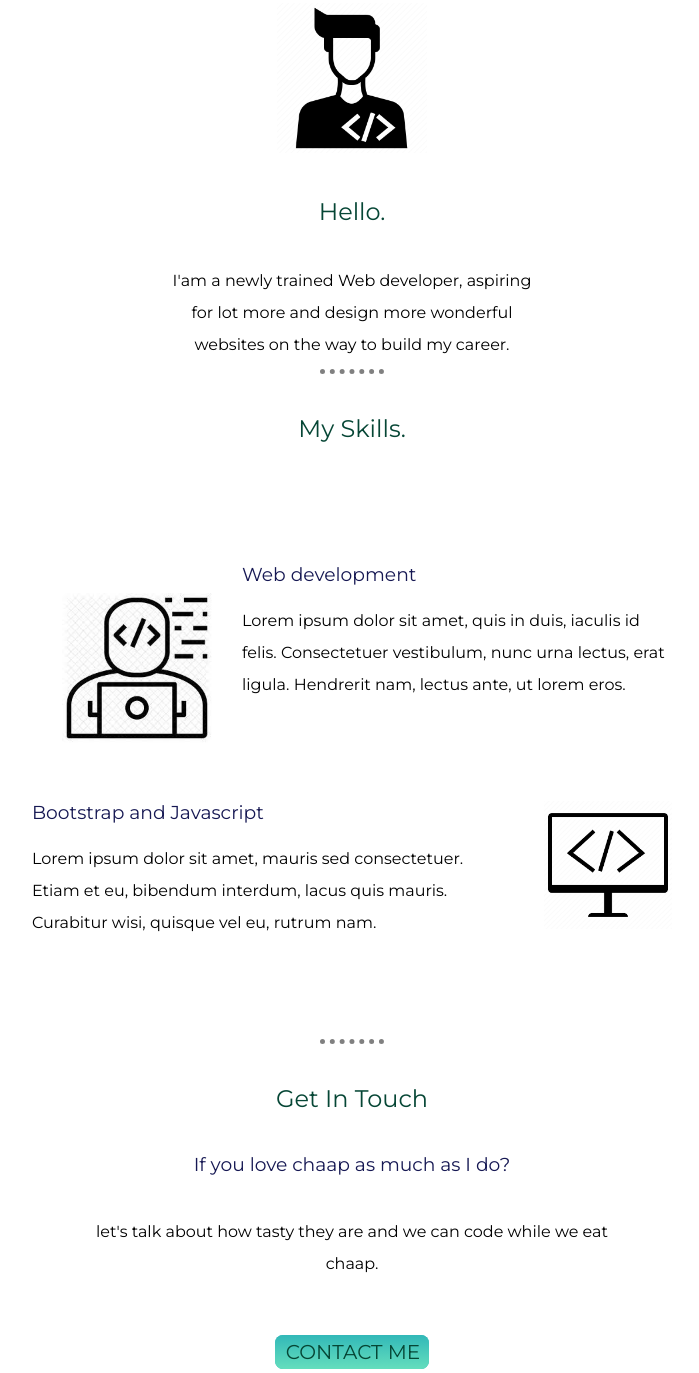
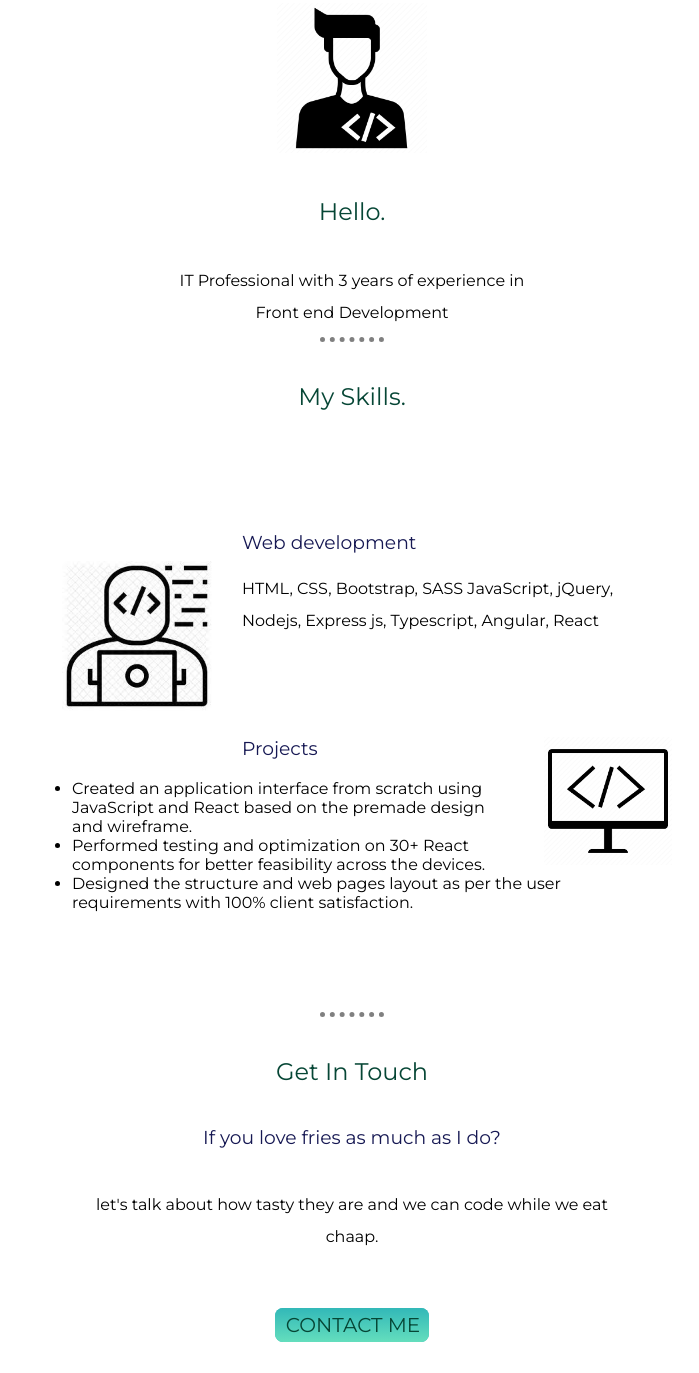
Before and after one commit to vaishhhhhh/CSS, a plain HTML site: page index.html in a window 1280 px wide. Shown: the part 965-2338 px from the top of the page, without its empty margins (288-987 px from the left). Drawn offline with Linux system fonts and the light colour scheme; a web font is replaced by a local one.

Commit message:
Update index.html

```diff
--- a/index.html
+++ b/index.html
@@ -23,7 +23,7 @@
         width="150px"
       height="150px">
         <h2>Hello.</h2>
-        <p class="bio">I'am a newly trained Web developer, aspiring for lot more and design more wonderful websites on the way to build my career.</p>
+        <p class="bio">IT Professional with 3 years of experience in Front end Development </p>
       </div>
       <hr>
       <div class="skills">
@@ -31,18 +31,21 @@
         <div class="skill-row">
           <img class="web-development" src="developer.jpeg" alt="developer logo">
           <h3>Web development</h3>
-          <p>Lorem ipsum dolor sit amet, quis in duis, iaculis id felis. Consectetuer vestibulum, nunc urna lectus, erat ligula. Hendrerit nam, lectus ante, ut lorem eros.</p>
+          <p>HTML, CSS, Bootstrap, SASS JavaScript, jQuery, Nodejs, Express js, Typescript, Angular, React</p>
         </div>
         <div class="skill-row">
           <img class="design" src="develop.png" alt="develop logo">
-          <h3>Bootstrap and Javascript</h3>
-          <p>Lorem ipsum dolor sit amet, mauris sed consectetuer. Etiam et eu, bibendum interdum, lacus quis mauris. Curabitur wisi, quisque vel eu, rutrum nam.</p>
+          <h3>Projects</h3>
+          <ul><li>Created an application interface from scratch using JavaScript and React based on the premade design and wireframe.</li>
+           <li>Performed testing and optimization on 30+ React components for better feasibility across the devices.</li>
+            <li>Designed the structure and web pages layout as per the user requirements with 100% client satisfaction.</li>
+          </ul>
         </div>
       </div>
       <hr>
       <div class="contact-me">
         <h2>Get In Touch</h2>
-        <h3>If you love chaap as much as I do?</h3>
+        <h3>If you love fries as much as I do?</h3>
         <p class="contact-message">let's talk about how tasty they are and we can code while we eat chaap.</p>
         <a class="btn" href="mailto:vaishanvdone@gmail.com">CONTACT ME</a>
       </div>
```
